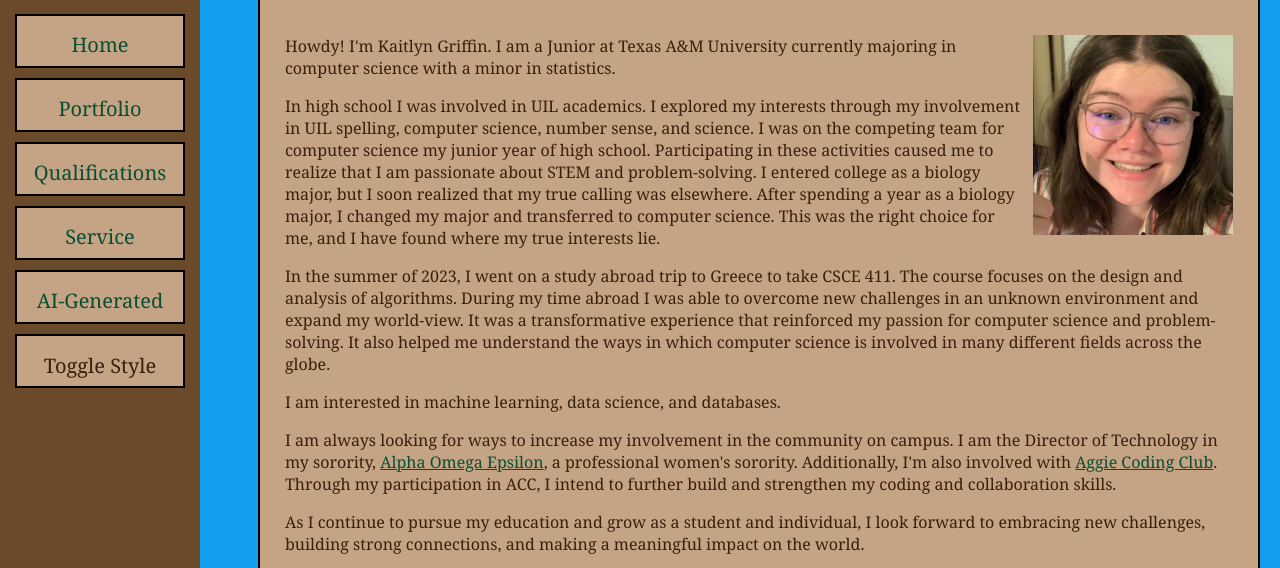
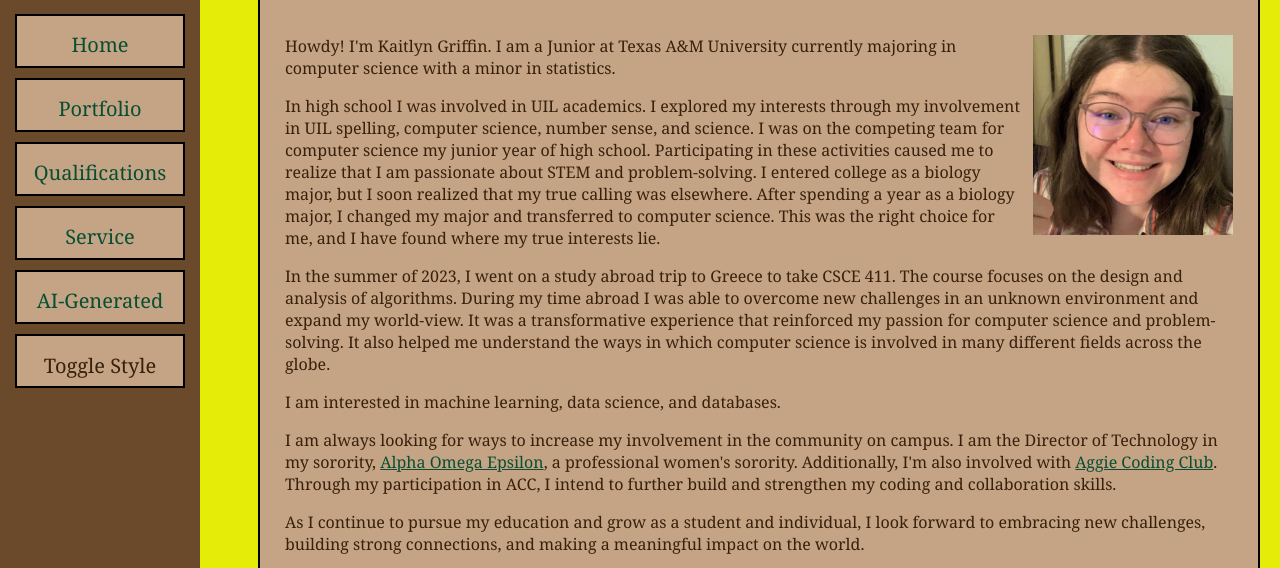
Before and after one commit to kaitlyngrif/csce412-project5, a plain HTML site: page index.html in a window 1280 px wide. Shown: the part 136-704 px from the top of the page. Drawn offline with Linux system fonts and the light colour scheme.

Commit message:
background color change (yellow)

```diff
--- a/style1.css
+++ b/style1.css
@@ -1,5 +1,5 @@
 body{
-    background-color: #139eef;
+    background-color: #e5ec08;
     font-family: Georgia, 'Times New Roman', Times, serif;
 }
 p{
```
